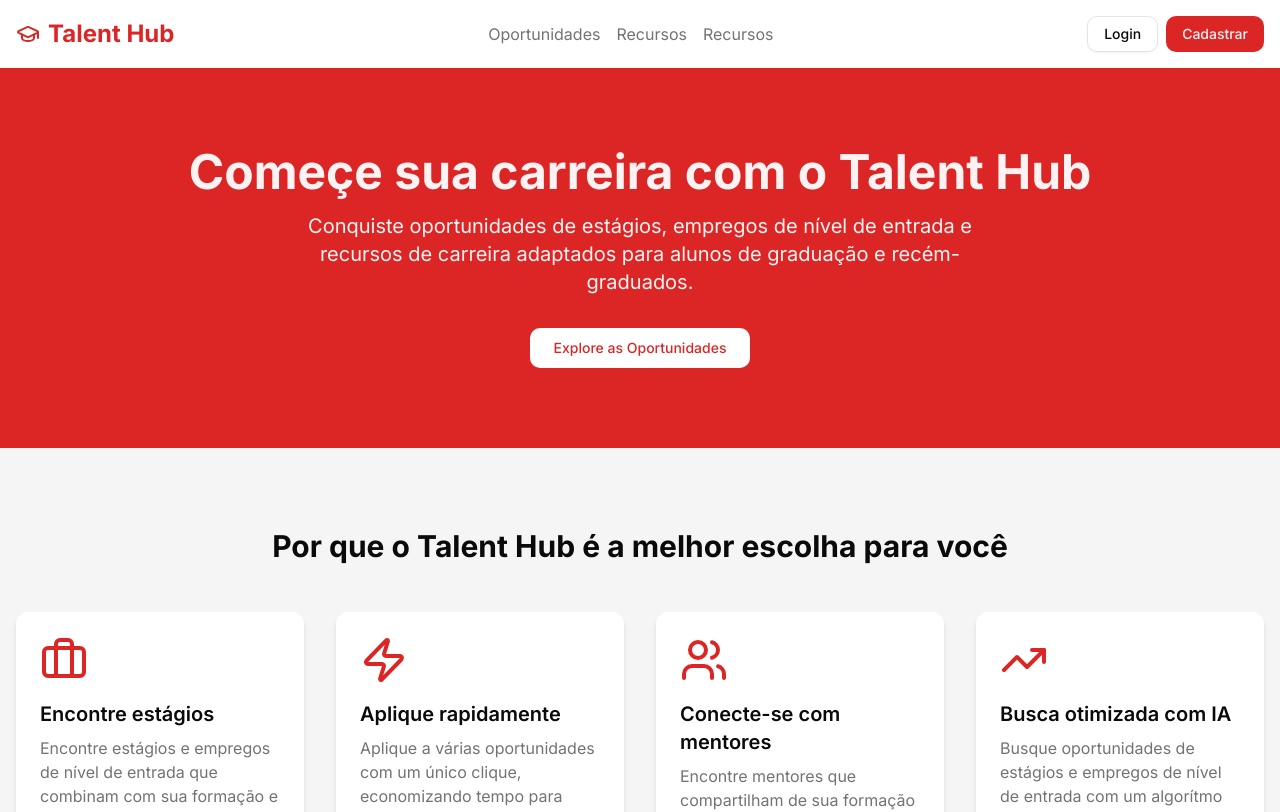
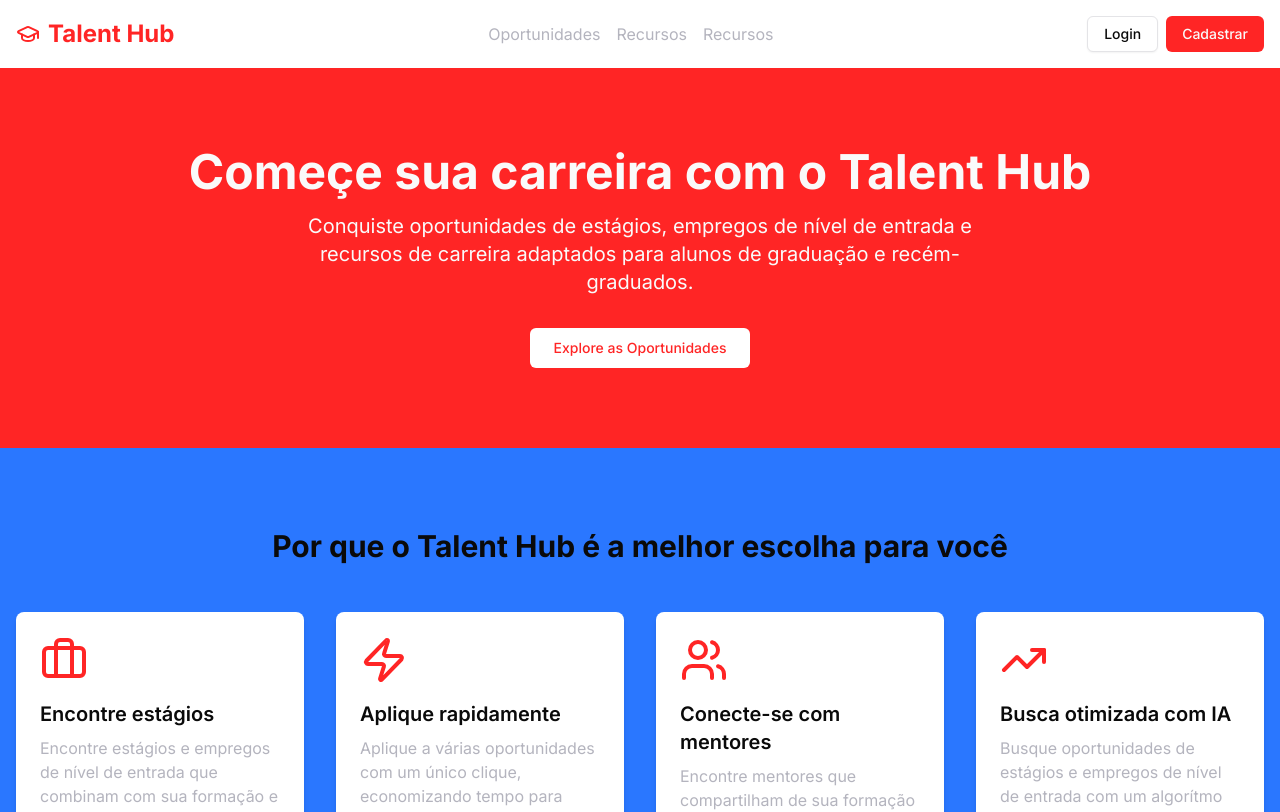
Before and after one commit to RafaelAndeloci/talent-hub, a Next.js app in the folder apps/web/: page / in a window 1280 px wide. Shown: the top 812 px of the page. Built offline with nearby package versions, Linux system fonts and the light colour scheme.

Commit message:
refactor: updating the color pallete

```diff
--- a/apps/web/app/globals.css
+++ b/apps/web/app/globals.css
@@ -1,4 +1,4 @@
-@import 'tailwindcss';
+@import "tailwindcss";
 /*
   ---break---
 */
@@ -28,56 +28,76 @@
   :root {
     --background: 0 0% 100%;
     --foreground: 0 0% 3.9%;
-    --card: 0 0% 100%;
+    --card: 0 0% 97%;
     --card-foreground: 0 0% 3.9%;
-    --popover: 0 0% 100%;
+    --popover: 0 0% 97%;
     --popover-foreground: 0 0% 3.9%;
-    --primary: 0 72.2% 50.6%;
-    --primary-foreground: 0 85.7% 97.3%;
-    --secondary: 0 0% 96.1%;
-    --secondary-foreground: 0 0% 9%;
-    --muted: 0 0% 96.1%;
-    --muted-foreground: 0 0% 45.1%;
-    --accent: 0 0% 96.1%;
-    --accent-foreground: 0 0% 9%;
-    --destructive: 0 84.2% 60.2%;
+    --primary: 0 100% 57.33%;
+    --primary-foreground: 0 0% 98%;
+    --secondary: 218.37deg 100% 58.25%;
+    --secondary-foreground: 0 0% 97%;
+    --muted: 0deg 63.05% 24.24%;
+    --muted-foreground: 240deg 7.13% 72.38%;
+    --accent: 0deg 100% 95.32%;
+    --accent-foreground: 0deg 51.63% 17.88%;
+    --destructive: 0 100% 50%;
     --destructive-foreground: 0 0% 98%;
-    --border: 0 0% 89.8%;
-    --input: 0 0% 89.8%;
-    --ring: 0 72.2% 50.6%;
-    --radius: 0.75rem;
-    --chart-1: 12 76% 61%;
-    --chart-2: 173 58% 39%;
-    --chart-3: 197 37% 24%;
-    --chart-4: 43 74% 66%;
-    --chart-5: 27 87% 67%;
+
+    --border: 240 5.9% 90%;
+    --input: 0 58.9% 16.35%;
+    --ring: 177.23deg 83.71% 48.33%;
+    --radius: 0.5rem;
+
+    --sidebar-background: 0 0% 100%;
+    --sidebar-foreground: 0 0% 3.9%;
+    --sidebar-primary: 0 100% 57.33%;
+    --sidebar-primary-foreground: 0 0% 3.9%;
+    --sidebar-accent: 0deg 100% 95.32%;
+    --sidebar-accent-foreground: 0deg 51.63% 17.88%;
+    --sidebar-border: 240 5.9% 90%;
+    --sidebar-ring: 177.23deg 83.71% 48.33%;
+
+    --chart-1: 347 77% 50%;
+    --chart-2: 352 83% 91%;
+    --chart-3: 350 80% 72%;
+    --chart-4: 351 83% 82%;
+    --chart-5: 349 77% 62%;
   }
 
   .dark {
-    --background: 0 0% 3.9%;
-    --foreground: 0 0% 98%;
-    --card: 0 0% 3.9%;
-    --card-foreground: 0 0% 98%;
-    --popover: 0 0% 3.9%;
-    --popover-foreground: 0 0% 98%;
-    --primary: 0 72.2% 50.6%;
-    --primary-foreground: 0 85.7% 97.3%;
-    --secondary: 0 0% 14.9%;
+    --background: 0 0% 0%;
+    --foreground: 0 0% 97%;
+    --card: 0 0% 5.2% / 82%;
+    --card-foreground: 210 40% 98%;
+    --popover: 0 8.99% 5.3%;
+    --popover-foreground: 0 0% 97%;
+    --primary: 0 100% 34.25%;
+    --primary-foreground: 0 0% 97%;
+    --secondary: 208.7deg 95.81% 47.61%;
     --secondary-foreground: 0 0% 98%;
-    --muted: 0 0% 14.9%;
-    --muted-foreground: 0 0% 63.9%;
-    --accent: 0 0% 14.9%;
-    --accent-foreground: 0 0% 98%;
-    --destructive: 0 62.8% 30.6%;
+    --muted: 0 86.5% 9.37%;
+    --muted-foreground: 240 5% 64.9%;
+    --accent: 0 55.41% 26.24% / 40%;
+    --accent-foreground: 0 100% 90.58%;
+    --destructive: 0 100% 53.21%;
     --destructive-foreground: 0 0% 98%;
-    --border: 0 0% 14.9%;
-    --input: 0 0% 14.9%;
-    --ring: 0 72.2% 50.6%;
-    --chart-1: 220 70% 50%;
-    --chart-2: 160 60% 45%;
-    --chart-3: 30 80% 55%;
-    --chart-4: 280 65% 60%;
-    --chart-5: 340 75% 55%;
+    --border: 0 0.17% 24.37% / 75%;
+    --input: 0 58.9% 16.35%;
+    --ring: 177.23deg 83.71% 48.33%;
+    --radius: 0.5rem;
+    --sidebar-background: 0 0% 0%;
+    --sidebar-foreground: 0 0% 97%;
+    --sidebar-primary: 0 100% 34.25%;
+    --sidebar-primary-foreground: 0 0% 97%;
+    --sidebar-accent: 0 55.41% 26.24% / 40%;
+    --sidebar-accent-foreground: 0 100% 90.58%;
+    --sidebar-border: 0 0.17% 24.37% / 75%;
+    --sidebar-ring: 177.23deg 83.71% 48.33%;
+    --chart-1: 347 77% 50%;
+    --chart-2: 349 77% 62%;
+    --chart-3: 350 80% 72%;
+    --chart-4: 351 83% 82%;
+    --chart-5: 352 83% 91%;
   }
 }
 
```
Also changed, not shown: 1 other file (tests, documents, lock files or other folders).
